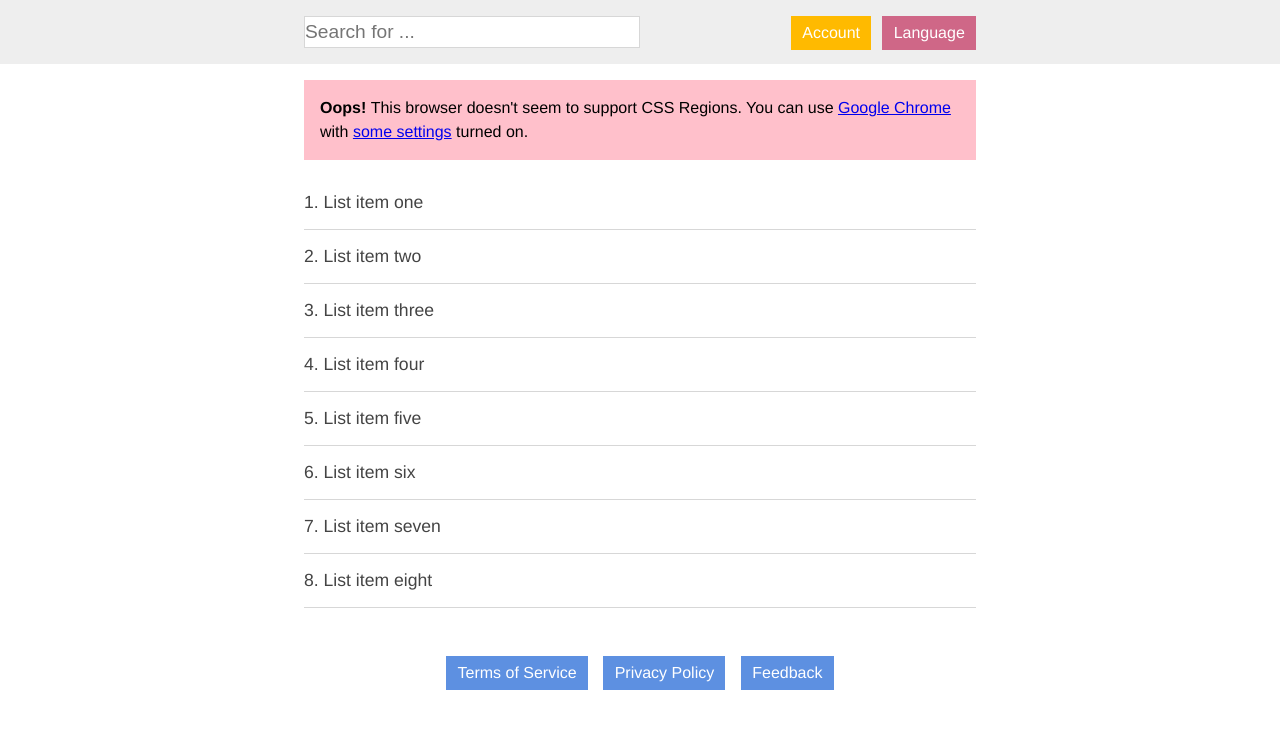
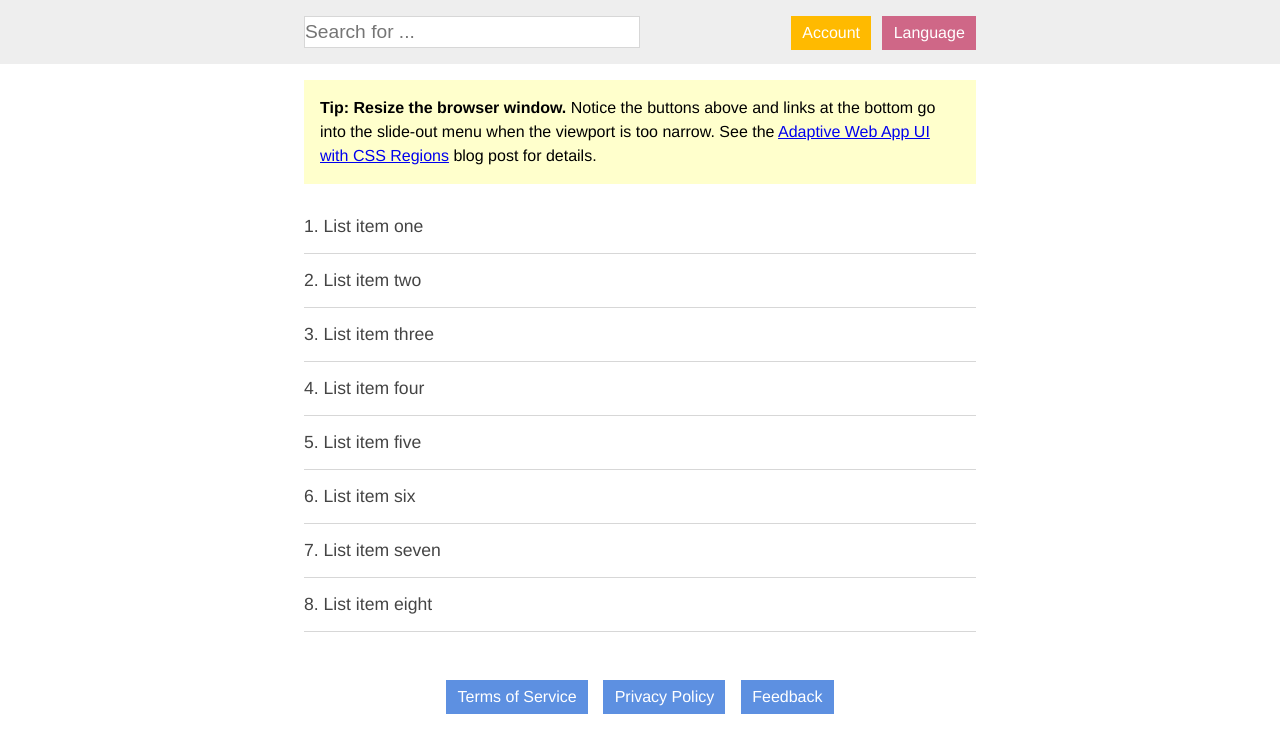
Before and after one commit to adobe-webplatform/regions-adaptive, a plain HTML site: page index.html in a window 1280 px wide. Drawn offline with Linux system fonts and the light colour scheme.

Commit message:
Enable the demo to work with the CSS Regions polyfill

```diff
--- a/index.html
+++ b/index.html
@@ -215,7 +215,12 @@
       </div>
   </div>
 
+  <script>
+  // Ask for manual control of the polyfill.
+  window.cssRegionsManualTrigger = true;
+  </script>
   <script type="text/javascript" src="modernizr.custom.js"></script>
+  <script src="http://fremycompany.github.io/css-regions-polyfill/cssregions.min.js"></script>
   <script type="text/javascript">
 
   var toggle = document.querySelector('#menu-toggle')
@@ -233,29 +238,17 @@
     }
   }
 
-  // Check for CSS Regions support
-  if (Modernizr.regions){
-    toggle.addEventListener('click', function(e){
+  toggle.addEventListener('click', function(e){
       body.classList.toggle('menu-open')
     })
 
-    window.addEventListener('resize', toggleMenu)
-    document.addEventListener('DOMContentLoaded', toggleMenu)
+  window.addEventListener('resize', toggleMenu)
+  document.addEventListener('DOMContentLoaded', toggleMenu)
+
+  // Enable the polyfill if CSS Regions is not supported natively.
+  if (!Modernizr.regions) {
+    cssRegions.enablePolyfill();
   }
-  else{
-    // no CSS Regions support
-    var h = []
-    var p = function(){ h.push.apply(h, arguments) }
-    var tip = document.querySelector('.tip')
-
-    p('<strong>Oops! </strong>')
-    p('This browser doesn\'t seem to support CSS Regions. ')
-    p('You can use <a href="https://www.google.com/intl/en/chrome/browser/" target="_blank">Google Chrome</a> with <a href="http://adobe.github.com/web-platform/samples/css-regions/#enable-regions" target="_blank">some settings</a> turned on.')
-
-    tip.classList.add('warning')
-    tip.innerHTML = h.join('')
-  }
-
 
   </script>
 </body>
```
